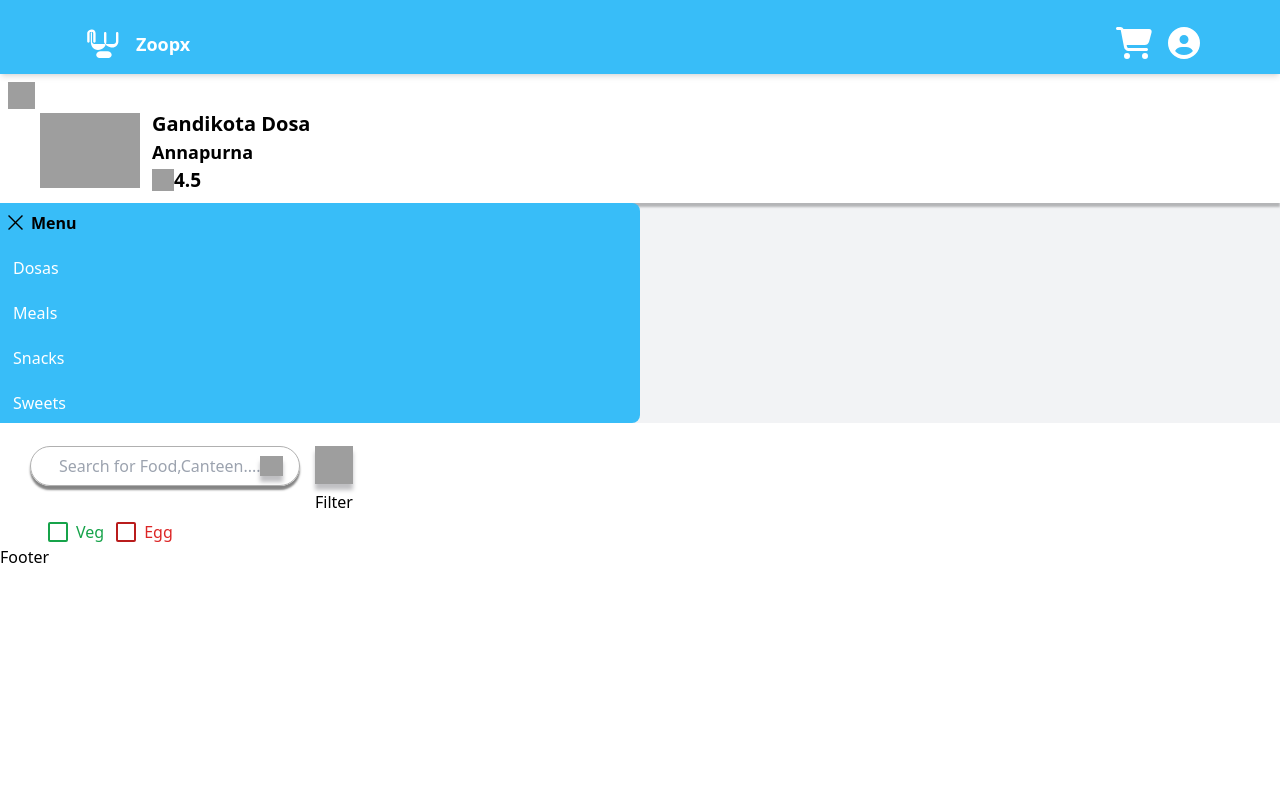
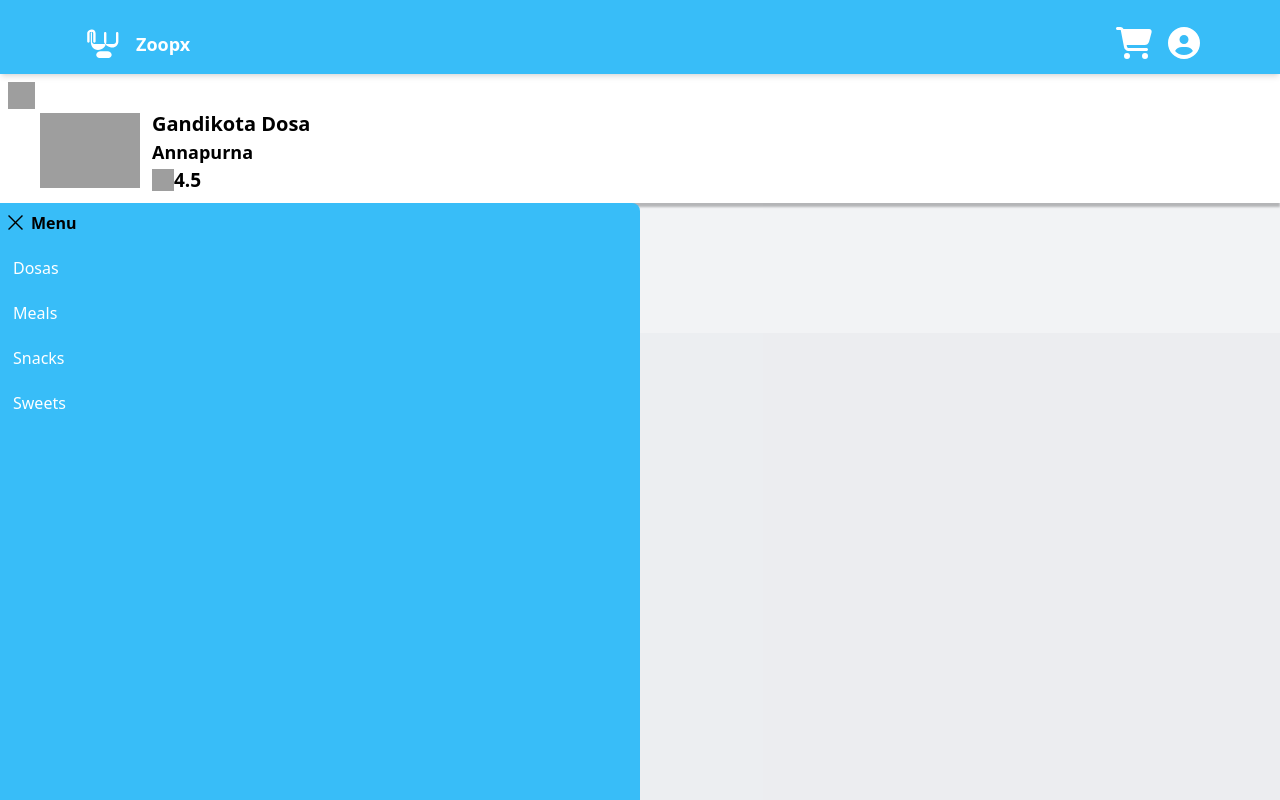
Before and after one commit to Aryashu-1/zoopuserfrontend, a React (Vite) app: page /store/0 in a window 1280 px wide. Both pictures are taken after a click on the button 31 px from the left and 233 px from the top of the page. Shown: the top 800 px of the page. Built offline with nearby package versions, Linux system fonts and the light colour scheme; grey boxes are pictures that could not be loaded.

Commit message:
adjusted menu bar

```diff
--- a/src/Components/Menu/Menu.jsx
+++ b/src/Components/Menu/Menu.jsx
@@ -29,7 +29,7 @@ const Menu = () => {
       }
 
       {isActive &&
-      <div className='w-[100%] h-[100%] bg-gray-200 bg-opacity-50 z-20'>
+      <div className='fixed  w-[100%] h-[100%] bg-gray-200 bg-opacity-50 z-20'>
         <div className='z-20 w-[50%] h-[100%] bg-zoop rounded-r-lg animate-[wiggle_0.49s]'>
           <div className='w-[100%] p-2 flex flex-row justify-start items-center gap-2'>
             <svg onClick={closeMenu} fill="#000000" height="15px" width="15px" version="1.1" id="Capa_1" xmlns="http://www.w3.org/2000/svg" xmlns:xlink="http://www.w3.org/1999/xlink"
--- a/src/Components/ProductCard/ProductCard.jsx
+++ b/src/Components/ProductCard/ProductCard.jsx
@@ -1,11 +1,8 @@
-
 import React from 'react'
 
 const ProductCard = () => {
   return (
-    <div>
-
-    </div>
+    <div>ProductCard</div>
   )
 }
 
--- a/src/Pages/CanteenCataloguePage/CanteenCataloguePage.jsx
+++ b/src/Pages/CanteenCataloguePage/CanteenCataloguePage.jsx
@@ -6,6 +6,7 @@ import { useState } from 'react'
 import Menu from '../../Components/Menu/Menu'
 
 const CanteenCataloguePage = () => {
+  const storeCount = 10
   const [vegClicked, setVegClicked] = useState(false);
   const [eggClicked, setEggClicked] = useState(false);
 
@@ -59,20 +60,31 @@ const CanteenCataloguePage = () => {
         </div>
         <h1>Veg</h1>
       </div>
-      <div className='flex h-[25px] text-red-600' >
+      <div className='flex h-[25px] text-red-600 mb-2' >
         <div className='flex justify-center ml-3 mr-2'>
           <button
             className={`h-[20px] w-[20px] rounded-[2px] border-2 border-red-700 m-auto  ${eggClicked ? 'bg-red-600' : ''}`}
             onClick={handleEggClick}
-            disabled={eggClicked}
+
           ></button>
         </div>
         <h1>Egg</h1>
       </div>
     </div>
+    <div>
 
+    <div className='overflow-auto  flex-grow h-screen bg-gray-100 py-1'>
 
-      <ProductCard/>
+  {
+
+    Array.from({ length: storeCount }, (_, index) => (
+      <div key={index}><ProductCard key={index} index={index} /></div>
+
+    ))
+  }
+  </div>
+    </div>
+
 
     </div>
   )
```
